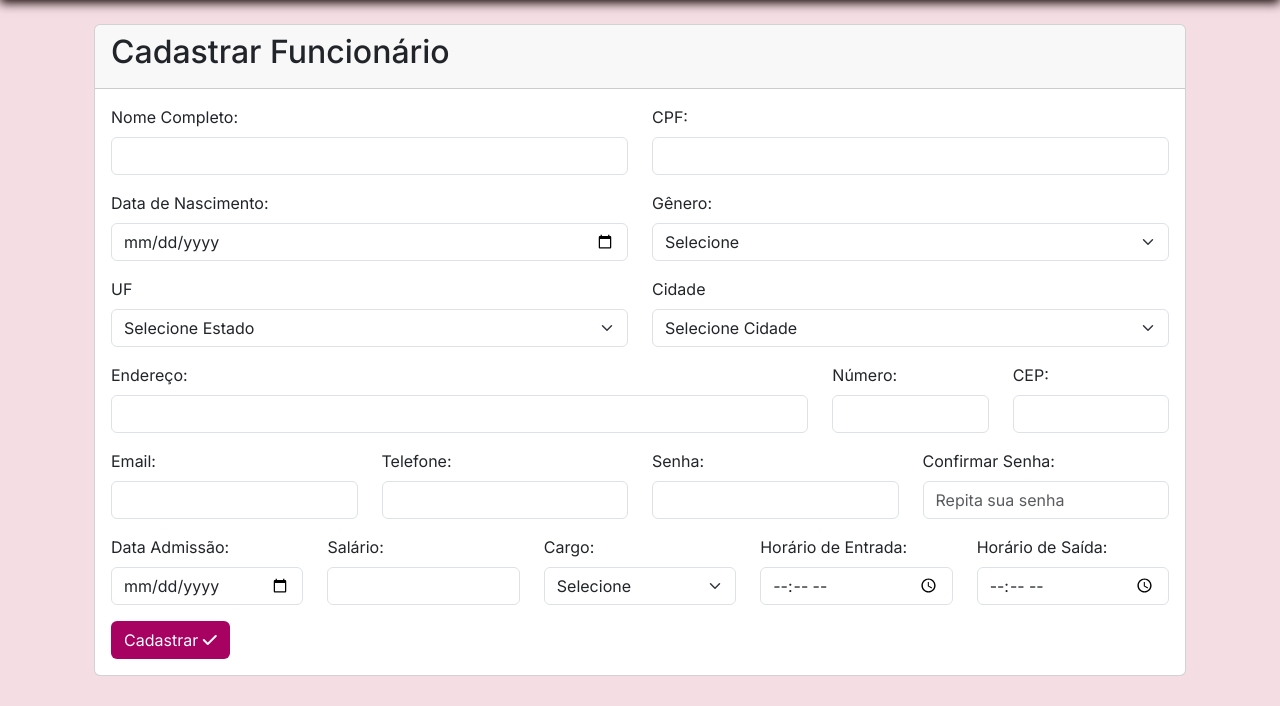
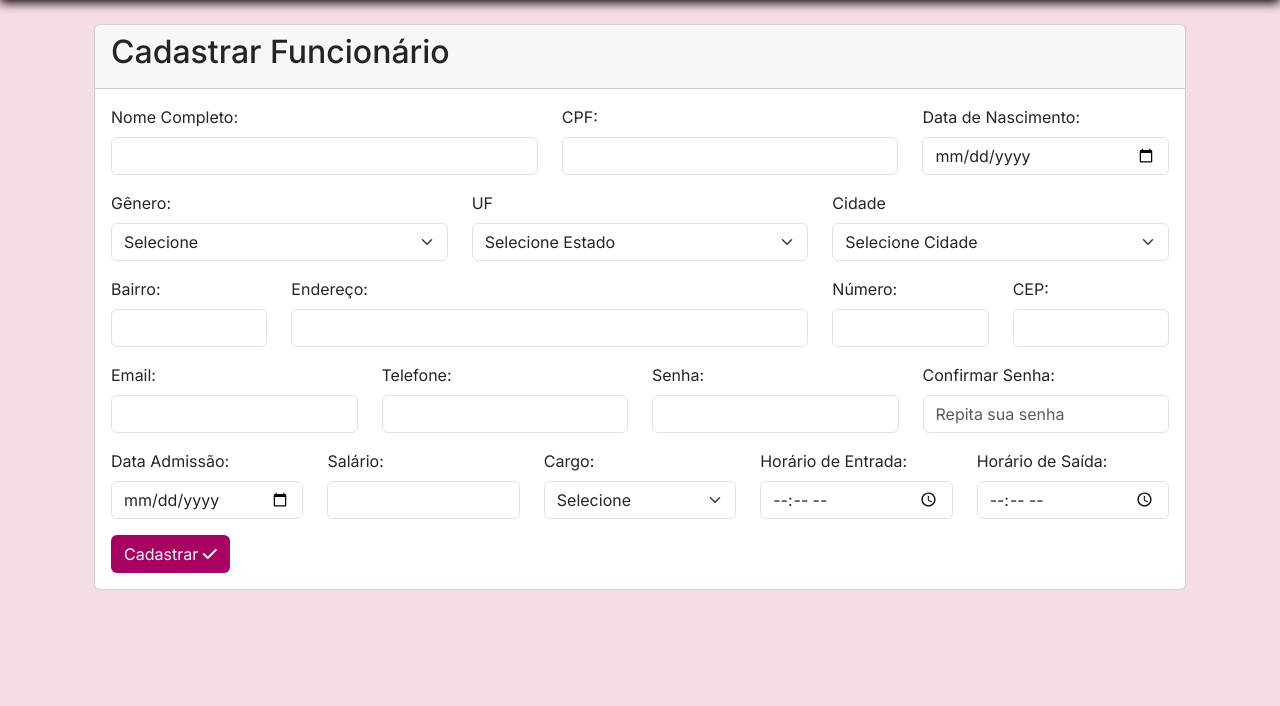
Before and after one commit to ManuTrindade01/EliodoraHotel, a PHP site: page /cadastrarFuncionario.php in a window 1280 px wide. Shown: the part 94-800 px from the top of the page. Run offline with PHP 8.4, Linux system fonts and the light colour scheme; the visitor is signed in with stand-in values (Sample User, id 1); some libraries are stand-ins or nearby versions.

Commit message:
acréscimo de bairro

```diff
--- a/cadastrarFuncionario.php
+++ b/cadastrarFuncionario.php
@@ -76,6 +76,30 @@ if ($_SERVER["REQUEST_METHOD"] == "POST") {
       $genero = $_POST['genero'];
       $estado = $_POST['estado'];
       $cidade = $_POST['cidade'];
+      $bairro = $_POST['bairro'];
+      $endereco = $_POST['endereco'];
+      $bairro = $_POST['bairro'];
+      $numeroEndereco = $_POST['numeroEndereco'];
+      $cep = $_POST['cep'];
+      $email = $_POST['email'];
+      $telefone = $_POST['telefone'];
+      $senha = $_POST['senha'];
+      $confirma = $_POST['confirma'];
+      $dataAdmissao = $_POST['dataAdmissao'];
+      $salario = $_POST['salario'];
+      $cargo = $_POST['cargo'];
+      $horarioEntrada = $_POST['horarioEntrada'];
+      $horarioSaida = $_POST['horarioSaida'];
+
+    } else if (!validarData($dataNascimento)) {
+      $mensagemErro = "Data de Nascimento inválida.";
+      $nome = $_POST['nome'];
+      $cpf = $_POST['cpf'];
+      $dataNascimento = $_POST['dataNascimento'];
+      $genero = $_POST['genero'];
+      $estado = $_POST['estado'];
+      $cidade = $_POST['cidade'];
+      $bairro = $_POST['bairro'];
       $endereco = $_POST['endereco'];
       $numeroEndereco = $_POST['numeroEndereco'];
       $cep = $_POST['cep'];
@@ -88,28 +112,7 @@ if ($_SERVER["REQUEST_METHOD"] == "POST") {
       $cargo = $_POST['cargo'];
       $horarioEntrada = $_POST['horarioEntrada'];
       $horarioSaida = $_POST['horarioSaida'];
-
-    }else if (!validarData($dataNascimento)){
-      $mensagemErro = "Data de Nascimento inválida.";
-      $nome = $_POST['nome'];
-      $cpf = $_POST['cpf'];
-      $dataNascimento = $_POST['dataNascimento'];
-      $genero = $_POST['genero'];
-      $estado = $_POST['estado'];
-      $cidade = $_POST['cidade'];
-      $endereco = $_POST['endereco'];
-      $numeroEndereco = $_POST['numeroEndereco'];
-      $cep = $_POST['cep'];
-      $email = $_POST['email'];
-      $telefone = $_POST['telefone'];
-      $senha = $_POST['senha'];
-      $confirma = $_POST['confirma'];
-      $dataAdmissao = $_POST['dataAdmissao'];
-      $salario = $_POST['salario'];
-      $cargo = $_POST['cargo'];
-      $horarioEntrada = $_POST['horarioEntrada'];
-      $horarioSaida = $_POST['horarioSaida'];
-    }else {
+    } else {
       //prossegue com o cadastro pq o CPF está válido
       $nome = $_POST['nome'];
       $cpf = $_POST['cpf'];
@@ -117,6 +120,7 @@ if ($_SERVER["REQUEST_METHOD"] == "POST") {
       $genero = $_POST['genero'];
       $estado = $_POST['estado'];
       $cidade = $_POST['cidade'];
+      $bairro = $_POST['bairro'];
       $endereco = $_POST['endereco'];
       $numeroEndereco = $_POST['numeroEndereco'];
       $cep = $_POST['cep'];
@@ -131,7 +135,7 @@ if ($_SERVER["REQUEST_METHOD"] == "POST") {
       $horarioSaida = $_POST['horarioSaida'];
 
       //3. Preparar a SQL
-      $sql = "INSERT INTO funcionario (nome, cpf, dataNascimento, genero, estado, cidade, endereco, numeroEndereco, cep, email, telefone, senha, confirma, dataAdmissao, salario, cargo, horarioEntrada, horarioSaida) values ('$nome', '$cpf', '$dataNascimento', '$genero', '$estado', '$cidade', '$endereco', '$numeroEndereco', '$cep', '$email', '$telefone', '$senha', '$confirma', '$dataAdmissao', '$salario', '$cargo', '$horarioEntrada', '$horarioSaida')";
+      $sql = "INSERT INTO funcionario (nome, cpf, dataNascimento, genero, estado, cidade, bairro, endereco, numeroEndereco, cep, email, telefone, senha, confirma, dataAdmissao, salario, cargo, horarioEntrada, horarioSaida) values ('$nome', '$cpf', '$dataNascimento', '$genero', '$estado', '$cidade', '$bairro', '$endereco', '$numeroEndereco', '$cep', '$email', '$telefone', '$senha', '$confirma', '$dataAdmissao', '$salario', '$cargo', '$horarioEntrada', '$horarioSaida')";
 
       //4. Executar a SQL
       mysqli_query($conexao, $sql);
@@ -175,20 +179,20 @@ if ($_SERVER["REQUEST_METHOD"] == "POST") {
         <form method="post" id="form" name="form">
 
           <div class="row">
-            <div class="mb-3 col success">
+            <div class="mb-3 col-5">
               <label for="nome" class="form-label">Nome Completo:</label>
               <input type="text" class="form-control" name="nome" id="nome" required required minlength="10">
             </div>
-            <div class="mb-3 col error">
+            <div class="mb-3 col-4">
               <label for="cpf" class="form-label">CPF:</label>
               <input type="text" class="form-control" name="cpf" id="cpf" required pattern="\d{3}\.\d{3}\.\d{3}-\d{2}">
             </div>
-          </div>
-          <div class="row">
             <div class="mb-3 col">
               <label for="dataNascimento" class="form-label">Data de Nascimento:</label>
               <input name="dataNascimento" type="date" class="form-control" id="dataNascimento" required>
             </div>
+          </div>
+          <div class="row">
             <div class="mb-3 col">
               <label for="genero" class="form-label">Gênero:</label>
               <select name="genero" class="form-select" aria-label="Default select example" id="genero" required>
@@ -197,8 +201,6 @@ if ($_SERVER["REQUEST_METHOD"] == "POST") {
                 <option value="M">Masculino</option>
               </select>
             </div>
-          </div>
-          <div class="row">
             <div class="mb-3 col">
               <label for="estado" class="form-label">UF</label>
               <select name="estado" id="uf" class="form-select" required>
@@ -213,7 +215,11 @@ if ($_SERVER["REQUEST_METHOD"] == "POST") {
             </div>
           </div>
       <div class="row">
-            <div class="mb-3 col-8">
+        <div class="mb-3 col">
+          <label for="bairro" class="form-label">Bairro:</label>
+          <input name="bairro" type="text" class="form-control" id="bairro" required>
+        </div>
+        <div class="mb-3 col-6">
           <label for="endereco" class="form-label">Endereço:</label>
           <input name="endereco" type="text" class="form-control" id="endereco" required>
         </div>
@@ -237,12 +243,13 @@ if ($_SERVER["REQUEST_METHOD"] == "POST") {
         </div>
         <div class="mb-3 col">
           <label for="senha" class="form-label">Senha:</label>
-              <input name="senha" type="password" class="form-control" id="senha" minlength="6" required onchange='confereSenha();'>
+          <input name="senha" type="password" class="form-control" id="senha" minlength="6" required
+            onchange='confereSenha();'>
         </div>
         <div class="mb-3 col">
           <label for="confirma" class="form-label">Confirmar Senha:</label>
-              <input name="confirma" type="password" class="form-control" id="confirma" required
-                onchange='confereSenha();' placeholder="Repita sua senha">
+          <input name="confirma" type="password" class="form-control" id="confirma" required onchange='confereSenha();'
+            placeholder="Repita sua senha">
         </div>
       </div>
       <div class="row">
@@ -277,6 +284,8 @@ if ($_SERVER["REQUEST_METHOD"] == "POST") {
       </button>
 
       </form>
+    </div>
+  </div>
   </div>
 
   <script type="text/javascript" src="js/app.js"></script>
```
Also changed, not shown: cadastrarHospede.php (+8 -1 lines). Lines whose indentation alone changed are shown as unchanged.
